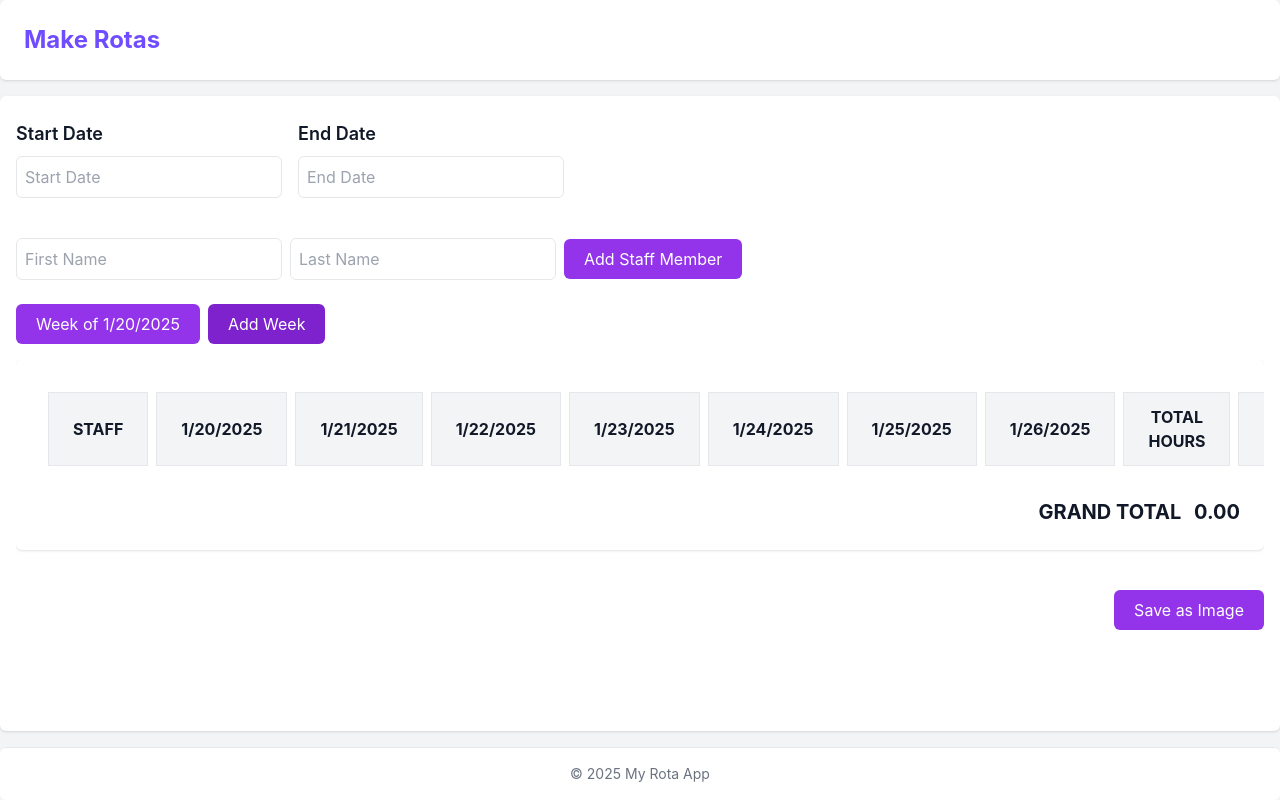
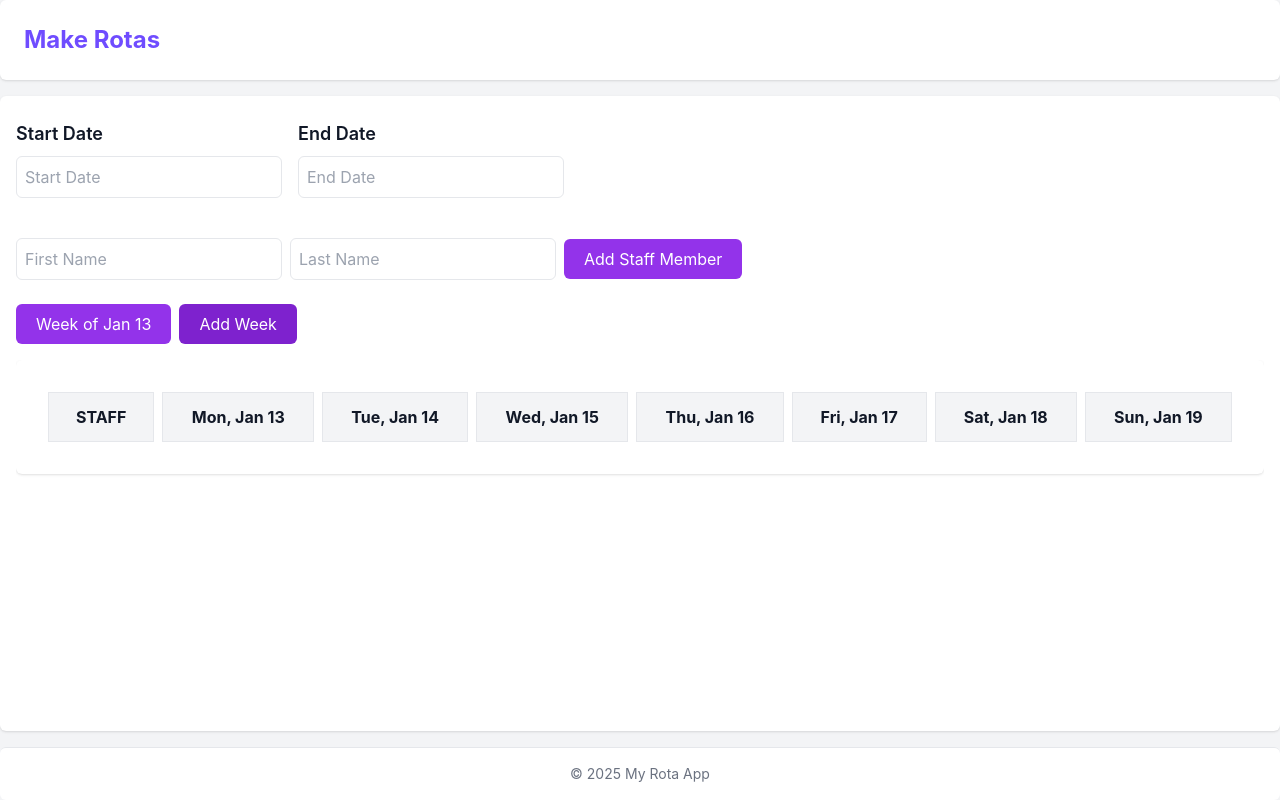
Before and after one commit to sebs-bebs/make-rotas, a Next.js app: page / in a window 1280 px wide. Built offline with nearby package versions, Linux system fonts and the light colour scheme.

Commit message:
month names shortened

```diff
--- a/src/app/page.js
+++ b/src/app/page.js
@@ -6,11 +6,9 @@ import { useRouter } from 'next/navigation'; // Import useRouter from next/navig
 import ShiftSlot from '../components/ShiftSlot';
 import ShiftRemarks from '../components/ShiftRemarks';
 import StaffInput from '../components/StaffInput';
-import WeeklyHours from '../components/WeeklyHours';
 import Button from '../components/Button';
 import DateRangePicker from '../components/DateRangePicker'; // Import the DateRangePicker
 import { generateUniqueKey } from '../lib/generateUniqueKey'; // Import the unique key generator
-import { saveAsImage } from '../utils/saveAsImage';
 import { calculateWeeklyHours } from '../utils/calculateWeeklyHours';
 
 const generateWeekDays = (startDate) => {
@@ -18,7 +16,7 @@ const generateWeekDays = (startDate) => {
   for (let i = 0; i < 7; i++) {
     const currentDate = new Date(startDate);
     currentDate.setDate(currentDate.getDate() + i);
-    days.push(currentDate);
+    days.push(currentDate.toISOString().split('T')[0]); // Use ISO string format
   }
   return days;
 };
@@ -28,9 +26,9 @@ export default function HomePage() {
   const [weeks, setWeeks] = useState([
     {
       id: generateUniqueKey(),
-      startDate: new Date('2025-01-20'),
+      startDate: new Date().toISOString().split('T')[0], // Changed to current date
       staff: [],
-      days: generateWeekDays(new Date('2025-01-20')),
+      days: generateWeekDays(new Date().toISOString().split('T')[0]), // Update days generation as well
     },
   ]);
 
@@ -151,28 +149,16 @@ export default function HomePage() {
   // Function to calculate the total weekly hours for a set of shifts
   const getWeeklyHours = (shifts) => calculateWeeklyHours(shifts);
 
-  // Function to calculate the grand total hours for a specific week
-  const getGrandTotal = (week) => {
-    return week.staff.reduce((acc, staff) => {
-      return acc + getWeeklyHours(staff.shifts);
-    }, 0);
-  };
-
-  // Function to convert the table to an image and save it
-  const handleSaveAsImage = () => {
-    saveAsImage('rota-table', 'my-rotas.png');
-  };
-
   // Function to add a new week
   const addWeek = () => {
     if (weeks.length === 0) {
       // If no weeks exist, start from a default date
-      const defaultStartDate = new Date('2025-01-20');
+      const defaultStartDate = new Date(); // Changed to current date
       setWeeks((prevWeeks) => [
         ...prevWeeks,
         {
           id: generateUniqueKey(),
-          startDate: defaultStartDate,
+          startDate: defaultStartDate.toISOString().split('T')[0], // Use ISO string format
           staff: staffList.map((staff) => ({
             ...staff,
             shifts: Array(7).fill('OFF'),
@@ -190,7 +176,7 @@ export default function HomePage() {
         ...prevWeeks,
         {
           id: generateUniqueKey(),
-          startDate: newStartDate,
+          startDate: newStartDate.toISOString().split('T')[0], // Use ISO string format
           staff: staffList.map((staff) => ({
             ...staff,
             shifts: Array(7).fill('OFF'),
@@ -203,14 +189,14 @@ export default function HomePage() {
 
   // Function to navigate to a specific week
   const handleWeekNavigation = (weekId) => {
-    router.push(`/week/${weekId}`); // Navigate to the week page with weekId
+    router.push(`/week/${weekId}`);
   };
 
   // Function to remove a week
   const removeWeek = (weekId) => {
     setWeeks((prevWeeks) => prevWeeks.filter((week) => week.id !== weekId));
     if (router.query?.weekId === weekId) {
-      router.push('/'); // Redirect to homepage if the current week is removed
+      router.push('/');
     }
   };
 
@@ -260,7 +246,7 @@ export default function HomePage() {
             onClick={() => handleWeekNavigation(week.id)}
             className={`${currentWeekId === week.id ? 'bg-purple-600 text-white' : 'bg-gray-300'}`}
           >
-            Week of {week.startDate.toLocaleDateString()}
+            Week of {new Date(week.startDate).toLocaleDateString('en-US', { month: 'short', day: 'numeric' })}
           </Button>
         ))}
         <Button onClick={addWeek} className="bg-purple-700 text-white">
@@ -285,28 +271,24 @@ export default function HomePage() {
                   </th>
                   {week.days.map((day, dayIndex) => (
                     <th key={dayIndex} className="px-6 py-3 border">
-                      {day.toLocaleDateString()}
+                      {new Date(day).toLocaleDateString('en-US', {
+                        month: 'short', // Use short month names
+                        day: 'numeric',
+                        weekday: 'short',
+                      })}
                     </th>
                   ))}
-                  <th className="px-6 py-3 border">TOTAL HOURS</th>
-                  <th className="px-6 py-3 border">ACTIONS</th>
+                  {/* Removed "Total Hours" and "Actions" columns */}
                 </tr>
               </thead>
               <tbody>
-                {week.staff.map((staff) => {
-                  const totalHours = getWeeklyHours(staff.shifts);
-                  return (
+                {week.staff.map((staff) => (
                   <tr key={staff.id} className="hover:bg-gray-50">
                     {/* First Column Styling */}
                     <td className="px-6 py-3 border sticky left-0 bg-white z-20">
                       <div className="flex items-center justify-between">
                         <span>{staff.name}</span>
-                          <Button
-                            onClick={() => handleRemoveStaff(staff.id)}
-                            className="text-red-500 hover:underline bg-transparent px-2 py-1"
-                          >
-                            x
-                          </Button>
+                        {/* Removed "x" button */}
                       </div>
                     </td>
                     {/* Remaining table cells */}
@@ -334,29 +316,16 @@ export default function HomePage() {
                         />
                       </td>
                     ))}
-                      <td className="px-6 py-3 border text-center font-bold">
-                        {totalHours.toFixed(2)}
-                      </td>
-                      <td className="px-6 py-3 border">
-                        {/* Additional actions can be added here */}
-                      </td>
+                    {/* Removed "Total Hours" and "Actions" columns */}
                   </tr>
-                  );
-                })}
+                ))}
               </tbody>
             </table>
-            {/* GRAND TOTAL */}
-            <div className="text-right mt-6 font-bold text-xl">
-              GRAND TOTAL <span className="ml-2">{getGrandTotal(week).toFixed(2)}</span>
-            </div>
+            {/* Removed "Grand Total" */}
           </div>
         ))}
       </div>
-
-      {/* Save as Image Button */}
-      <div className="mt-6 flex justify-end">
-        <Button onClick={handleSaveAsImage}>Save as Image</Button>
-      </div>
+      {/* Removed "Save as Image" Button */}
     </div>
   );
 }
--- a/src/components/DatePickerInput.js
+++ b/src/components/DatePickerInput.js
@@ -1,8 +1,10 @@
 // src/components/DatePickerInput.js
+'use client';
 import React, { useState, useRef, useEffect } from 'react';
 import DatePicker from 'react-datepicker';
 import 'react-datepicker/dist/react-datepicker.css';
 import './DatePickerInput.css'; // Import the CSS for the DatePickerInput
+import { format } from 'date-fns';
 
 const DatePickerInput = ({ label, selectedDate, onChange, minDate, maxDate }) => {
   const [isOpen, setIsOpen] = useState(false);
@@ -34,7 +36,7 @@ const DatePickerInput = ({ label, selectedDate, onChange, minDate, maxDate }) =>
         <input
           type="text"
           className="border rounded-md p-2 w-full cursor-pointer"
-          value={selectedDate ? selectedDate.toLocaleDateString() : ''}
+          value={selectedDate ? format(selectedDate, 'MMM dd, yyyy') : ''}
           onClick={() => setIsOpen(!isOpen)}
           readOnly
           placeholder={label}
@@ -54,7 +56,7 @@ const DatePickerInput = ({ label, selectedDate, onChange, minDate, maxDate }) =>
             <DatePicker
               selected={selectedDate}
               onChange={onChange}
-              dateFormat="yyyy-MM-dd"
+              dateFormat="MMM d, yyyy" // Update date format here
               minDate={minDate}
               maxDate={maxDate}
               inline
--- /dev/null
+++ b/src/components/ShiftAssignment.js
@@ -0,0 +1,15 @@
+// Example: src/components/ShiftAssignment.js
+
+import React from 'react';
+import { formatDateWithAbbreviatedMonth } from '@/utils/dateFormatter';
+
+const ShiftAssignment = ({ shift }) => {
+  return (
+    <div>
+      <p>{formatDateWithAbbreviatedMonth(new Date(shift.startDate))} - {formatDateWithAbbreviatedMonth(new Date(shift.endDate))}</p>
+      {/* Other shift details */}
+    </div>
+  );
+};
+
+export default ShiftAssignment;
--- /dev/null
+++ b/src/utils/dateFormatter.js
@@ -0,0 +1,25 @@
+// src/utils/dateFormatter.js
+
+/**
+ * Formats a Date object to a string with abbreviated month names.
+ * @param {Date} date - The date to format.
+ * @param {string} format - The format string. Use 'MMM' for abbreviated month names.
+ * @returns {string} - The formatted date string.
+ */
+export function formatDateWithAbbreviatedMonth(date, format = 'MMM dd, yyyy') {
+    const monthNames = [
+      'Jan', 'Feb', 'Mar', 'Apr', 'May', 'Jun',
+      'Jul', 'Aug', 'Sep', 'Oct', 'Nov', 'Dec'
+    ];
+    const day = date.getDate();
+    const monthIndex = date.getMonth();
+    const year = date.getFullYear();
+
+    // Replace 'MMM' with the abbreviated month name
+    let formattedDate = format;
+    formattedDate = formattedDate.replace('MMM', monthNames[monthIndex]);
+    formattedDate = formattedDate.replace('dd', day.toString().padStart(2, '0'));
+    formattedDate = formattedDate.replace('yyyy', year.toString());
+
+    return formattedDate;
+  }
```
Also changed, not shown: 1 other file (tests, documents, lock files or other folders). Lines whose indentation alone changed are shown as unchanged.
